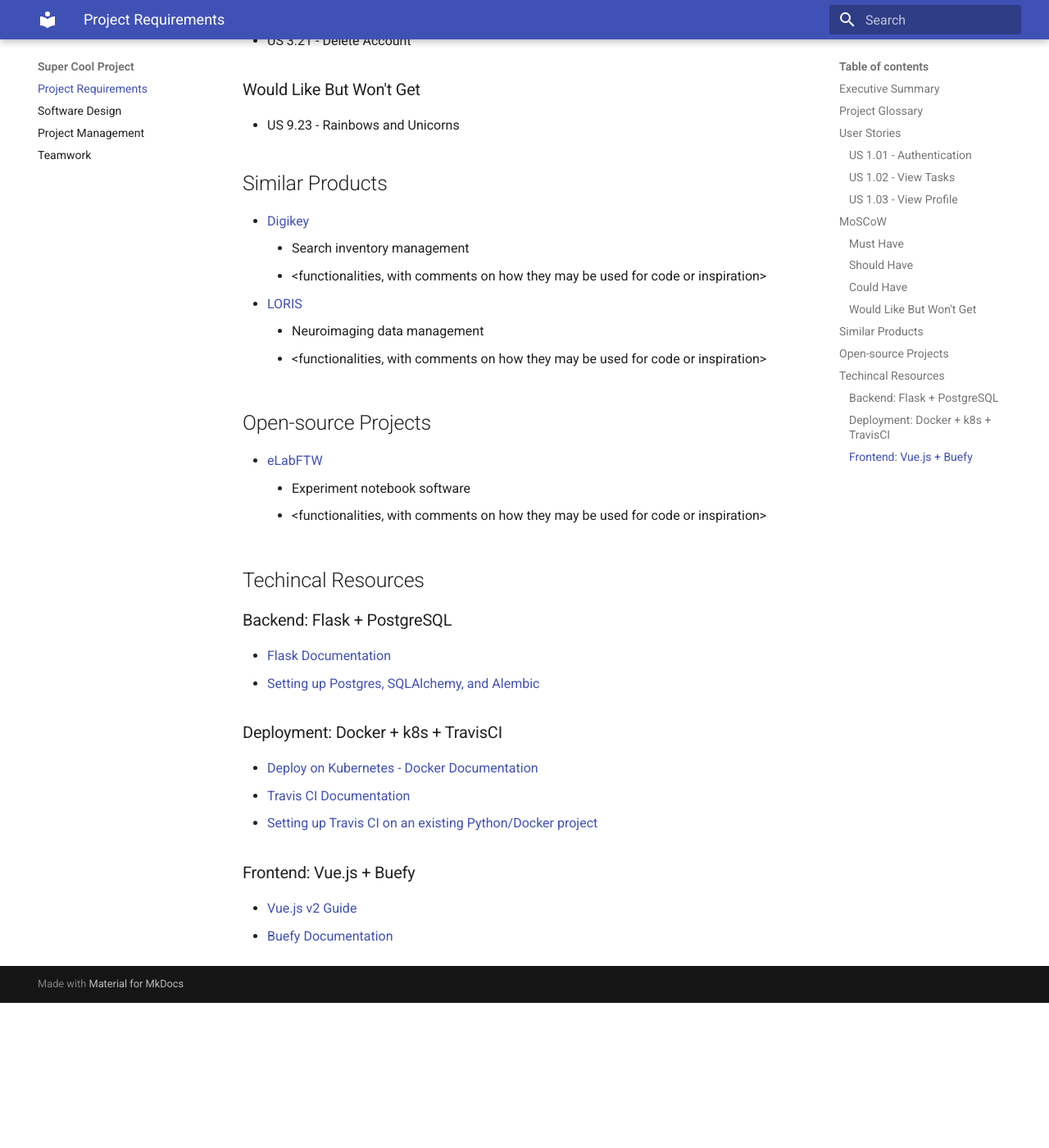
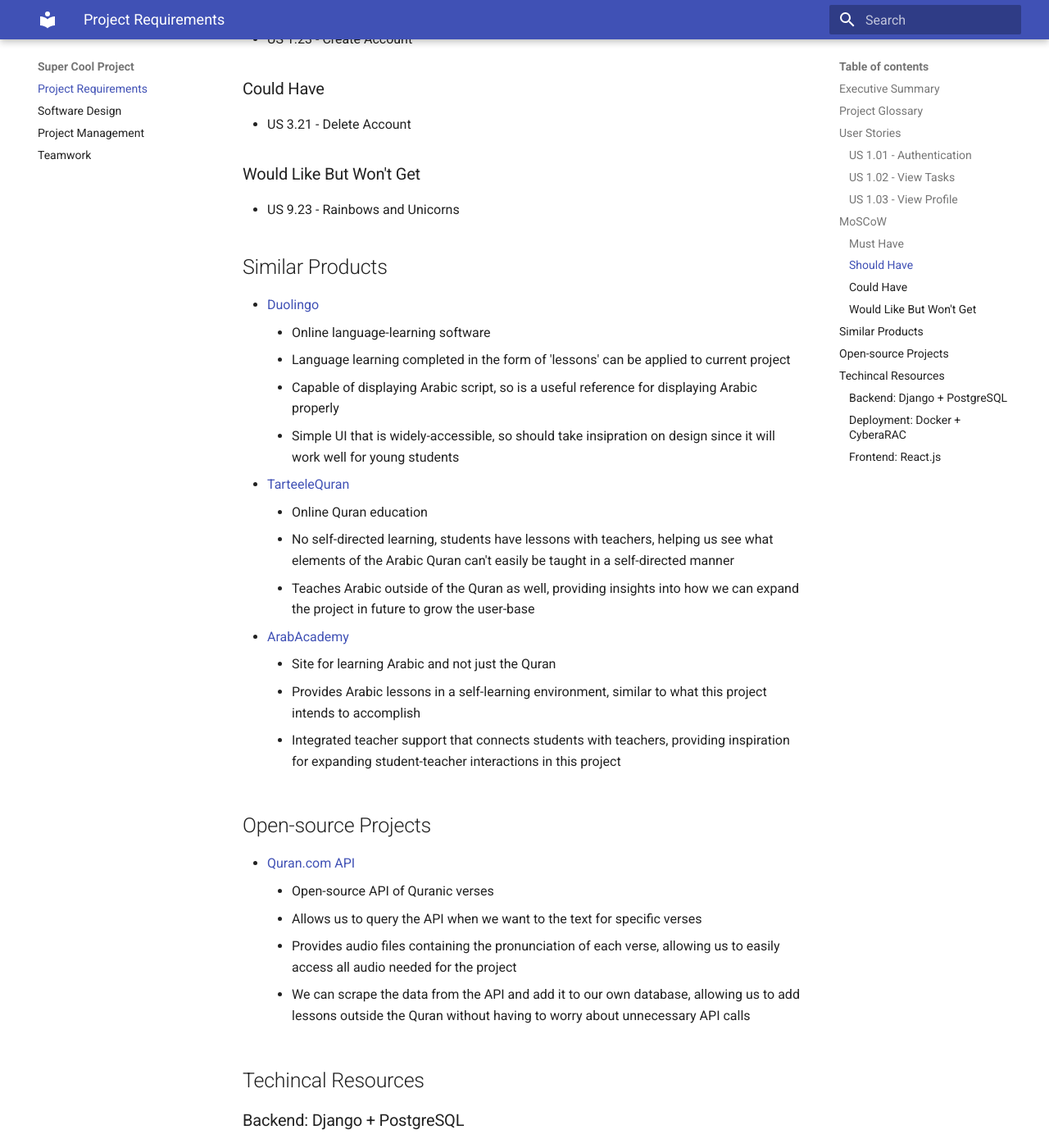
Before and after one commit to shovo4/example-documentation, an MkDocs documentation site: the page built from docs/docs/index.md, in a window 1280 px wide and 1400 px high, scrolled down 2194 px. Shown: the whole window at 82% size. Built offline with MkDocs 1.6.1 and Material for MkDocs 9.7.7, drawn with Linux system fonts in a browser that asks for light colours; before the commit the page ends 3417 px from its top, so only the background shows below that; some of the changed text lies outside the part shown.

Commit message:
Updated project requirements
Added executive summary, similar products, open-source products, & technical resources sections.

```diff
--- a/docs/docs/index.md
+++ b/docs/docs/index.md
@@ -2,7 +2,7 @@
 
 ## Executive Summary
 
-A short overview of the project (one paragraph), including the following: the problem that the product will solve (use your client’s language); value proposition (what will be the essential functionality or your product); who will use your product; how your product will be used.
+The Pronunciaton Practice Hub is a website that allows young students to learn how to pronounce the verses of the Quran in Arabic. Students will have the ability to practice their pronunciation of verses assigned by their teacher through listening to an audio file, then repeating the verse back to themselves. The app is intended for K-8 students, but can be used by any age-group or demographic. Parents, teachers, and content creators will also have access to the site in order to view their child's progress, assign new work to students, and upload new learning modules for students respectively.
 
 ## Project Glossary
 - **Attempt** An attempt is one data entry recorded from the procedure and assigned to an experiment.
@@ -66,26 +66,34 @@
 * US 9.23 - Rainbows and Unicorns
 
 ## Similar Products
-* [Digikey](http://www.digikey.ca/products/en)
-    - Search inventory management
-    - &lt;functionalities, with comments on how they may be used for code or inspiration&gt;
-* [LORIS](http://www.loris.ca/)
-    - Neuroimaging data management
-    - &lt;functionalities, with comments on how they may be used for code or inspiration&gt;
+* [Duolingo](https://www.duolingo.com/)
+    - Online language-learning software
+    - Language learning completed in the form of 'lessons' can be applied to current project
+    - Capable of displaying Arabic script, so is a useful reference for displaying Arabic properly
+    - Simple UI that is widely-accessible, so should take insipration on design since it will work well for young students
+* [TarteeleQuran](https://www.tarteelequran.com/)
+    - Online Quran education
+    - No self-directed learning, students have lessons with teachers, helping us see what elements of the Arabic Quran can't easily be taught in a self-directed manner
+    - Teaches Arabic outside of the Quran as well, providing insights into how we can expand the project in future to grow the user-base
+* [ArabAcademy](https://www.arabacademy.com/)
+    - Site for learning Arabic and not just the Quran
+    - Provides Arabic lessons in a self-learning environment, similar to what this project intends to accomplish
+    - Integrated teacher support that connects students with teachers, providing inspiration for expanding student-teacher interactions in this project
 
 ## Open-source Projects
-* [eLabFTW](https://github.com/elabftw/elabftw)
-    - Experiment notebook software
-    - &lt;functionalities, with comments on how they may be used for code or inspiration&gt;
+* [Quran.com API](https://quran.api-docs.io/v4/getting-started/introduction)
+    - Open-source API of Quranic verses
+    - Allows us to query the API when we want to the text for specific verses
+    - Provides audio files containing the pronunciation of each verse, allowing us to easily access all audio needed for the project
+    - We can scrape the data from the API and add it to our own database, allowing us to add lessons outside the Quran without having to worry about unnecessary API calls
 
 ## Techincal Resources
-### Backend: Flask + PostgreSQL
-  * [Flask Documentation](https://flask.palletsprojects.com/en/2.0.x/tutorial/index.html)
+### Backend: Django + PostgreSQL
+  * [Django Documentation](https://docs.djangoproject.com/en/4.1/)
   * [Setting up Postgres, SQLAlchemy, and Alembic](https://realpython.com/flask-by-example-part-2-postgres-sqlalchemy-and-alembic/)
-### Deployment: Docker + k8s + TravisCI
-  * [Deploy on Kubernetes - Docker Documentation](https://docs.docker.com/desktop/kubernetes/)
-  * [Travis CI Documentation](https://docs.travis-ci.com/)
-  * [Setting up Travis CI on an existing Python/Docker project](https://www.youtube.com/watch?v=1PC68ufAn6U)
-### Frontend: Vue.js + Buefy
-  * [Vue.js v2 Guide](https://vuejs.org/v2/guide/)
-  * [Buefy Documentation](https://buefy.org/documentation)
+### Deployment: Docker + CyberaRAC
+  * [Using Docker with CyberaRAC](https://wiki.cybera.ca/display/RAC/Using+Docker+Machine)
+  * [Docker Documentation](https://docs.docker.com/)
+  * [Cybera Rapid Access Cloud Guide](https://wiki.cybera.ca/display/RAC/Rapid+Access+Cloud+Guide%3A+Part+1)
+### Frontend: React.js
+  * [React.js Documentation](https://reactjs.org/docs/getting-started.html)
```
